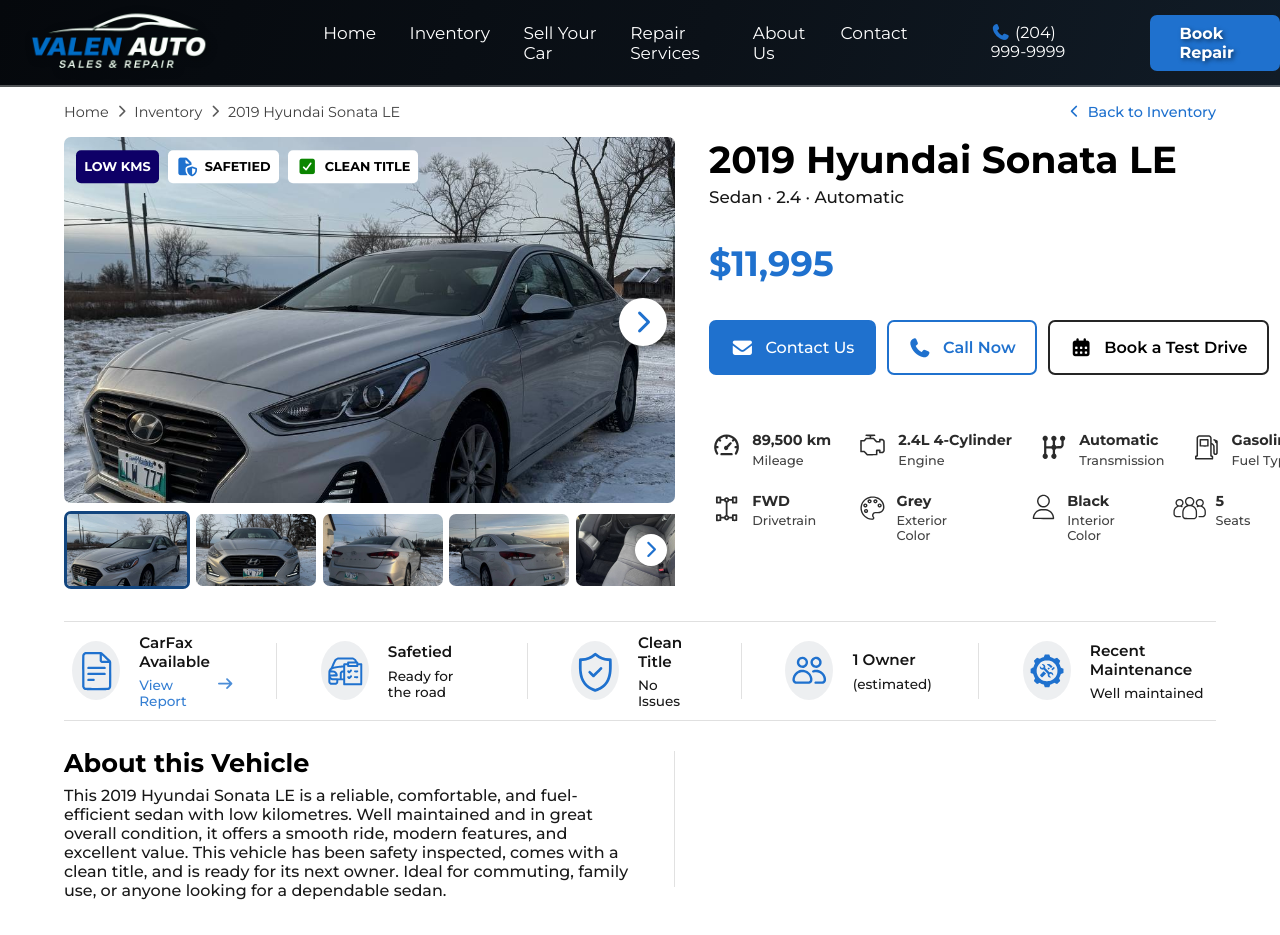
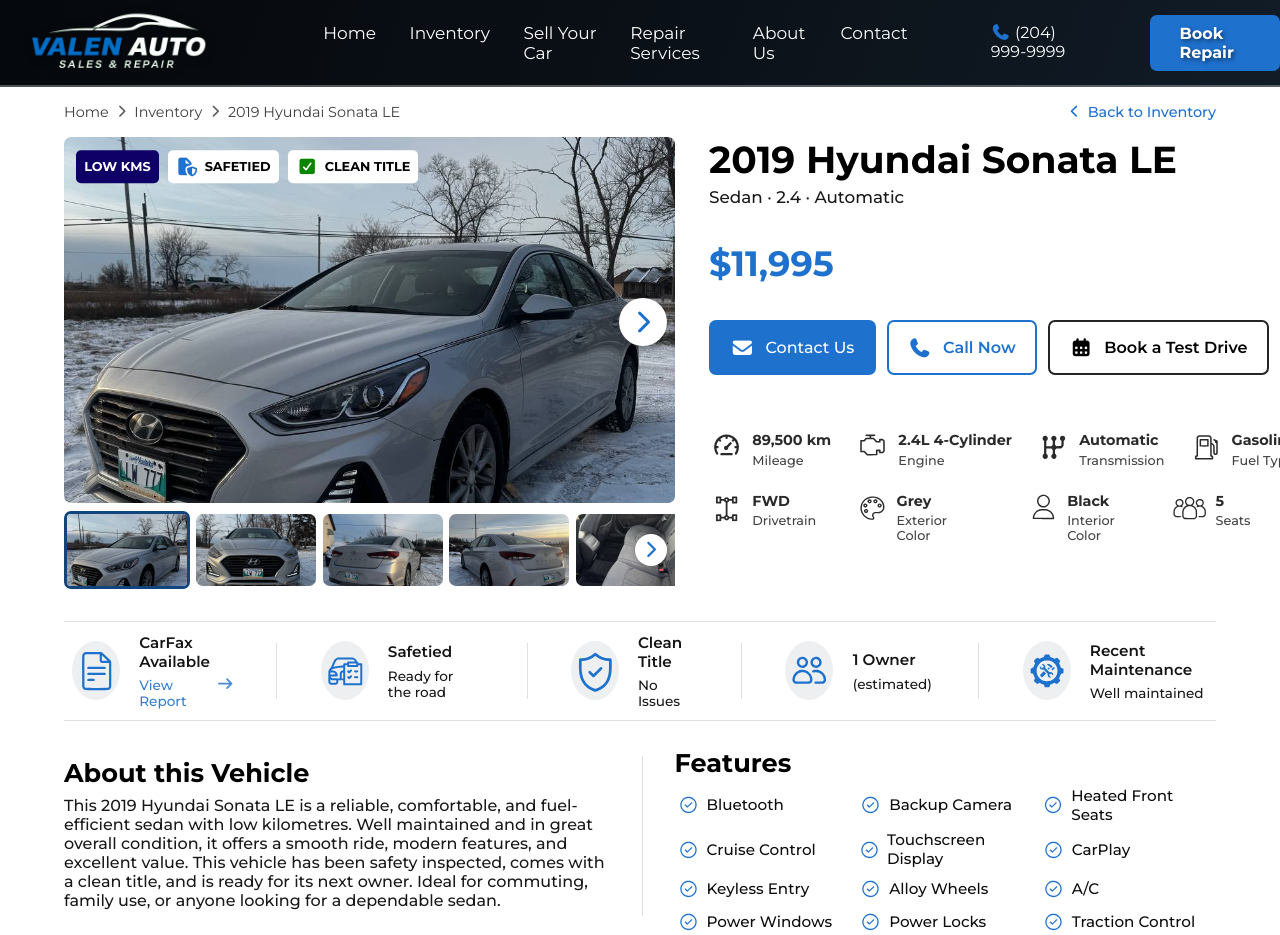
Before and after one commit to ri-kov/koval, an Angular app in the folder vehicles/: page / in a window 1280 px wide. Built offline with nearby package versions, Linux system fonts and the light colour scheme.

Commit message:
hero donee

```diff
--- a/vehicles/src/app/app.css
+++ b/vehicles/src/app/app.css
@@ -934,6 +934,35 @@
 
 .desc_divider {
     width: 0.02rem;
-    height: 8.5rem;
+    height: 10rem;
     border-right: 0.12rem solid #6d6d6d35;
+    margin-right: 2rem;
+    margin-top: 1rem;
 }
+
+.features_grid {
+    display: grid;
+    grid-template-columns: repeat(3, 1fr);
+    column-gap: 0.4rem;
+    row-gap: 0.4rem;
+}
+
+.feature {
+    display: flex;
+    align-items: center;
+    gap: 0.3rem;
+    min-width: 0;
+}
+
+.feature p {
+    opacity: 0.95;
+    font-weight: 450;
+    font-size: 0.95rem;
+    margin-top: 0;
+    margin-bottom: 0;
+}
+
+.features_checkmark {
+    height: 1.7rem;
+    width: 1.7rem;
+}
--- a/vehicles/src/app/app.html
+++ b/vehicles/src/app/app.html
@@ -210,11 +210,24 @@
             <p class = "car_info_text">Well maintained</p>
         </div>
     </div>
-    <div style = "width: 53%; display: flex; align-items: center;">
-        <div style = "width: 100%;">
-            <p class = "abt_head">About this Vehicle</p>
-            <p class = "car_description">{{ vehicle.description }}</p>
+    <div style = "display: flex;">
+        <div style = "width: 53%; display: flex; align-items: center;">
+            <div style = "width: 100%;">
+                <p class = "abt_head">About this Vehicle</p>
+                <p class = "car_description">{{ vehicle.description }}</p>
+            </div>
+            <div class = "desc_divider"></div>
         </div>
-        <div class = "desc_divider"></div>
+        <div style = "width: 47%;">
+            <p class = "abt_head">Features</p>
+            <div class = "features_grid">
+                @for(feature of vehicle.features; track feature) {
+                    <div class = "feature">
+                        <img src="pictures/checkPic.svg" alt="check-mark" class = "features_checkmark">
+                        <p>{{ feature }}</p>
+                    </div>
+                }
+            </div>
+        </div>
     </div>
 </section>
--- a/vehicles/src/app/app.ts
+++ b/vehicles/src/app/app.ts
@@ -31,6 +31,7 @@
     bodyStyle: 'sedan',
     engineSize: 2.4,
     description: 'This 2019 Hyundai Sonata LE is a reliable, comfortable, and fuel-efficient sedan with low kilometres. Well maintained and in great overall condition, it offers a smooth ride, modern features, and excellent value. This vehicle has been safety inspected, comes with a clean title, and is ready for its next owner. Ideal for commuting, family use, or anyone looking for a dependable sedan.',
+    features: ['Bluetooth', 'Backup Camera', 'Heated Front Seats', 'Cruise Control', 'Touchscreen Display', 'CarPlay', 'Keyless Entry', 'Alloy Wheels', 'A/C', 'Power Windows', 'Power Locks', 'Traction Control'],
     carImages: [
       'pictures/cars/2019sonatasample/1.JPG',
       'pictures/cars/2019sonatasample/2.JPG',
--- a/vehicles/src/app/vehicle.ts
+++ b/vehicles/src/app/vehicle.ts
@@ -19,5 +19,6 @@
     bodyStyle: string;
     engineSize: number;
     description: string;
+    features: string[];
     carImages: string[];
 }
```
Also changed, not shown: vehicles/public/pictures/checkPic.svg (added).
